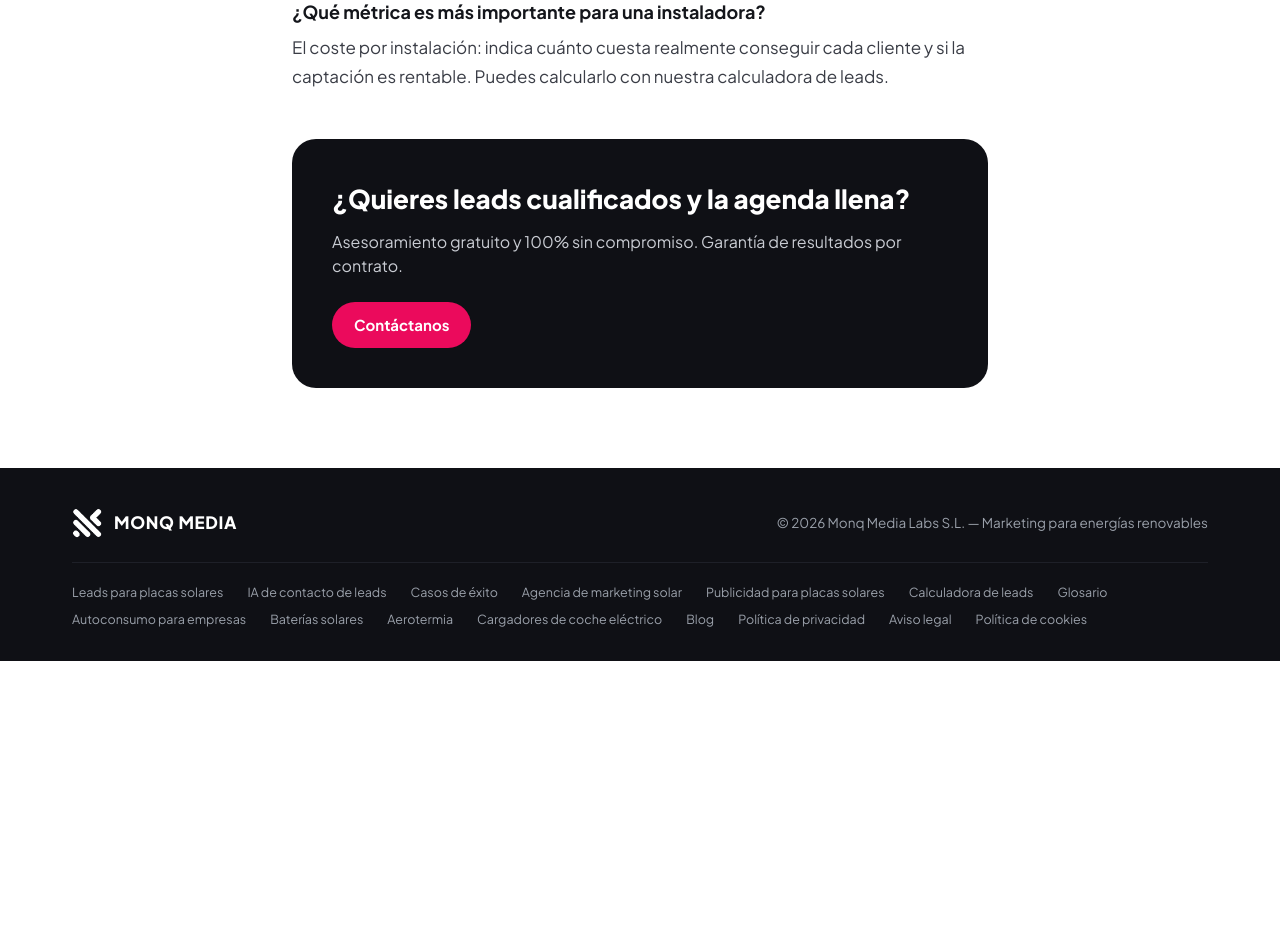
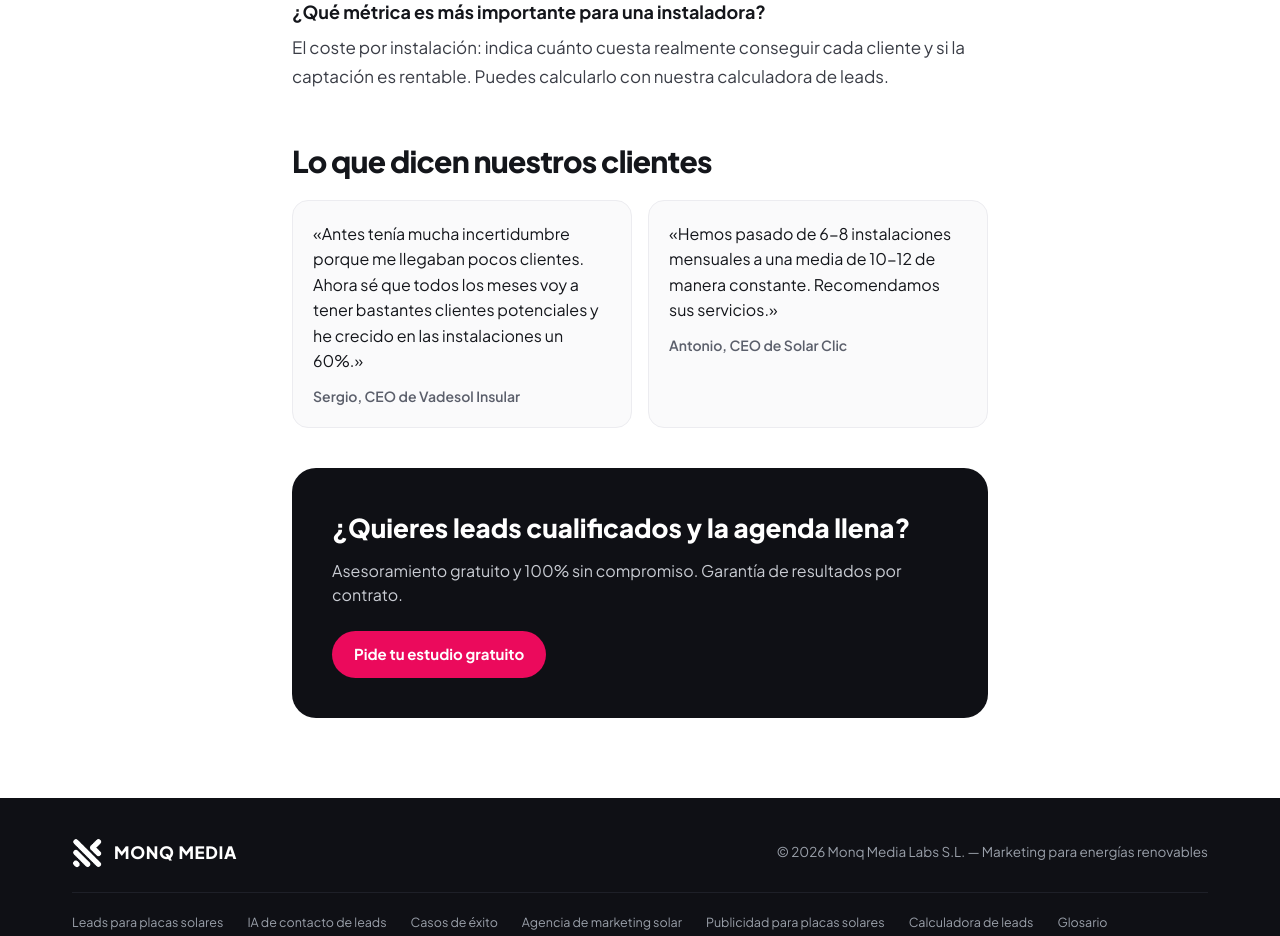
Before and after one commit to monqmedia/monqmedia-web, a Next.js app: page /glosario-captacion-placas-solares in a window 1280 px wide. Shown: the part 4080-5016 px from the top of the page. Before the commit the page ends 4741 px from the top, so only its background shows below. Built offline with nearby package versions, Linux system fonts and the light colour scheme.

Commit message:
Conversión: las páginas SEO llevan al estudio gratuito (/estudio) y muestran testimonios reales de clientes
Co-Authored-By: Claude Opus 5.5 <noreply@anthropic.com>
Claude-Session: https://claude.ai/code/session_01Qau9YZQa7YvPv1Gw7N1mwG

```diff
--- a/app/components/ContactTracker.tsx
+++ b/app/components/ContactTracker.tsx
@@ -20,7 +20,7 @@ export default function ContactTracker() {
           ? "email"
           : /wa\.me|whatsapp/i.test(href)
             ? "whatsapp"
-            : href.endsWith("#contacto")
+            : href.endsWith("#contacto") || href === "/estudio"
               ? "cta"
               : null;
       if (!type) return;
--- a/app/components/ContentPage.tsx
+++ b/app/components/ContentPage.tsx
@@ -1,6 +1,7 @@
 import Link from "next/link";
 import Header from "@/app/components/Header";
 import Footer from "@/app/components/Footer";
+import Testimonials from "@/app/components/Testimonials";
 
 export const SITE = "https://www.monqmedia.com";
 
@@ -188,6 +189,8 @@ export default function ContentPage({
             ))}
           </div>
 
+          <Testimonials />
+
           <div className="rounded-[24px] bg-[#0f1015] text-white px-6 py-8 sm:px-10 sm:py-10">
             <p className="text-[22px] sm:text-[26px] font-extrabold mb-3">
               {ctaTitle}
@@ -197,10 +200,10 @@ export default function ContentPage({
               resultados por contrato.
             </p>
             <Link
-              href="/#contacto"
+              href="/estudio"
               className="inline-flex items-center px-[22px] py-[12px] rounded-full bg-[#EB0A5C] text-white text-[15px] font-bold hover:bg-[#c40a4d] transition-colors"
             >
-              Contáctanos
+              Pide tu estudio gratuito
             </Link>
           </div>
         </article>
--- /dev/null
+++ b/app/components/Testimonials.tsx
@@ -0,0 +1,38 @@
+import { h2 } from "@/app/components/ContentPage";
+
+// Testimonios reales de clientes (los mismos que en /estudio).
+const QUOTES = [
+  {
+    quote:
+      "Antes tenía mucha incertidumbre porque me llegaban pocos clientes. Ahora sé que todos los meses voy a tener bastantes clientes potenciales y he crecido en las instalaciones un 60%.",
+    person: "Sergio, CEO de Vadesol Insular",
+  },
+  {
+    quote:
+      "Hemos pasado de 6-8 instalaciones mensuales a una media de 10-12 de manera constante. Recomendamos sus servicios.",
+    person: "Antonio, CEO de Solar Clic",
+  },
+];
+
+export default function Testimonials() {
+  return (
+    <section aria-label="Opiniones de clientes">
+      <h2 className={h2}>Lo que dicen nuestros clientes</h2>
+      <div className="grid grid-cols-1 sm:grid-cols-2 gap-4 mb-10">
+        {QUOTES.map((q) => (
+          <figure
+            key={q.person}
+            className="rounded-2xl border border-[#ececf0] bg-[#fafafb] px-5 py-5"
+          >
+            <blockquote className="text-[16px] leading-[1.6] text-[#14161b]">
+              «{q.quote}»
+            </blockquote>
+            <figcaption className="text-[14px] text-[#5b5f6b] mt-3 font-semibold">
+              {q.person}
+            </figcaption>
+          </figure>
+        ))}
+      </div>
+    </section>
+  );
+}
--- a/app/leads-placas-solares/page.tsx
+++ b/app/leads-placas-solares/page.tsx
@@ -3,6 +3,7 @@ import Link from "next/link";
 import Header from "@/app/components/Header";
 import Footer from "@/app/components/Footer";
 import RelatedPosts from "@/app/blog/RelatedPosts";
+import Testimonials from "@/app/components/Testimonials";
 
 const URL = "https://www.monqmedia.com/leads-placas-solares";
 const TITLE = "Leads de placas solares exclusivos para instaladores";
@@ -501,6 +502,8 @@ export default function LeadsPlacasSolaresPage() {
             ))}
           </div>
 
+          <Testimonials />
+
           <div className="rounded-[24px] bg-[#0f1015] text-white px-6 py-8 sm:px-10 sm:py-10">
             <p className="text-[22px] sm:text-[26px] font-extrabold mb-3">
               ¿Quieres la agenda de tus técnicos llena de visitas?
@@ -509,10 +512,10 @@ export default function LeadsPlacasSolaresPage() {
               Asesoramiento gratuito y 100% sin compromiso. Garantía de resultados por contrato.
             </p>
             <Link
-              href="/#contacto"
+              href="/estudio"
               className="inline-flex items-center px-[22px] py-[12px] rounded-full bg-[#EB0A5C] text-white text-[15px] font-bold hover:bg-[#c40a4d] transition-colors"
             >
-              Contáctanos
+              Pide tu estudio gratuito
             </Link>
           </div>
         </article>
```
